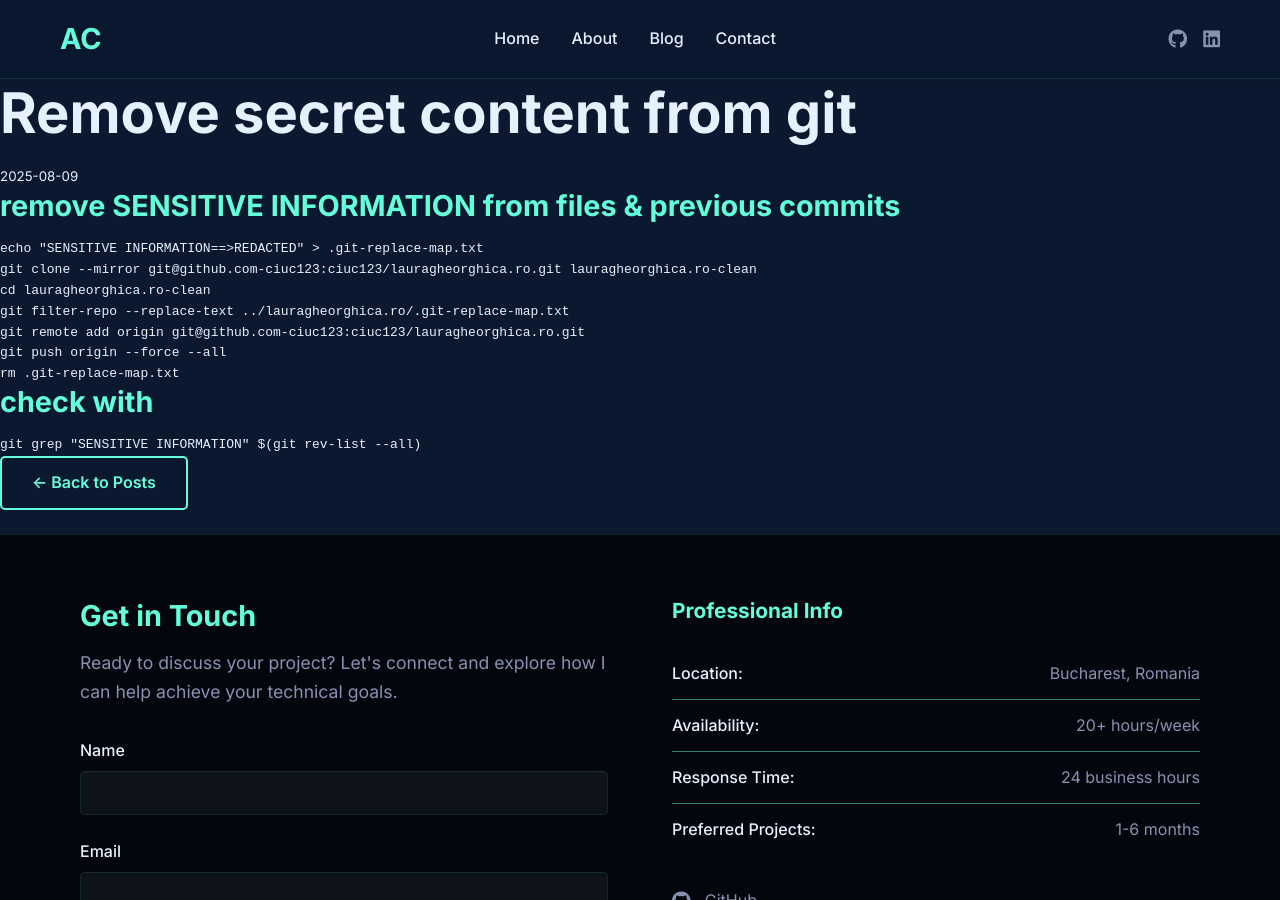
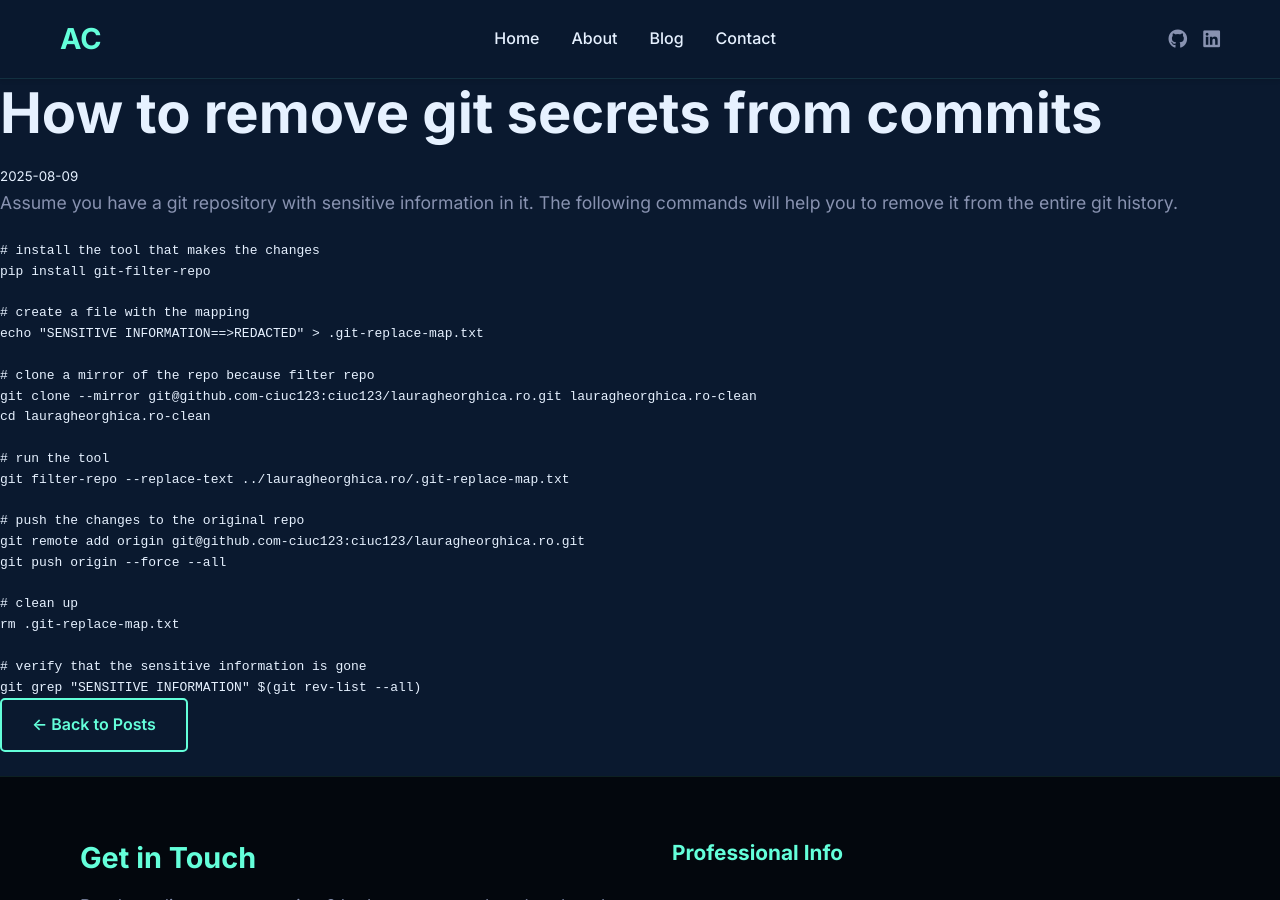
Before and after one commit to ciuc123/ciuc123.github.io, a Jekyll site: the page built from _posts/2025-09-09-remove-secret-content.md, in a window 1280 px wide and 900 px high. Built offline with Jekyll 4.4.1, drawn with Linux system fonts in a browser that asks for light colours.

Commit message:
- add git secrets post

`````diff
--- a/_posts/2025-09-09-remove-secret-content.md
+++ b/_posts/2025-09-09-remove-secret-content.md
@@ -1,21 +1,33 @@
 ---
 layout: post
-title: "Remove secret content from git"
+title: "How to remove git secrets from commits"
 date: 2025-08-09
 ---
 
-### remove SENSITIVE INFORMATION from files & previous commits
-```
+Assume you have a git repository with sensitive information in it.
+The following commands will help you to remove it from the entire git history.
+
+```bash
+# install the tool that makes the changes
+pip install git-filter-repo
+
+# create a file with the mapping
 echo "SENSITIVE INFORMATION==>REDACTED" > .git-replace-map.txt
+
+# clone a mirror of the repo because filter repo
 git clone --mirror git@github.com-ciuc123:ciuc123/lauragheorghica.ro.git lauragheorghica.ro-clean
 cd lauragheorghica.ro-clean
+
+# run the tool
 git filter-repo --replace-text ../lauragheorghica.ro/.git-replace-map.txt
+
+# push the changes to the original repo
 git remote add origin git@github.com-ciuc123:ciuc123/lauragheorghica.ro.git
 git push origin --force --all
+
+# clean up
 rm .git-replace-map.txt
-````
 
-### check with
-```
+# verify that the sensitive information is gone
 git grep "SENSITIVE INFORMATION" $(git rev-list --all)
 ```
`````
Also changed, not shown: posts/remove-git-secrets-from-commits.md (deleted, +0 -33 lines).
